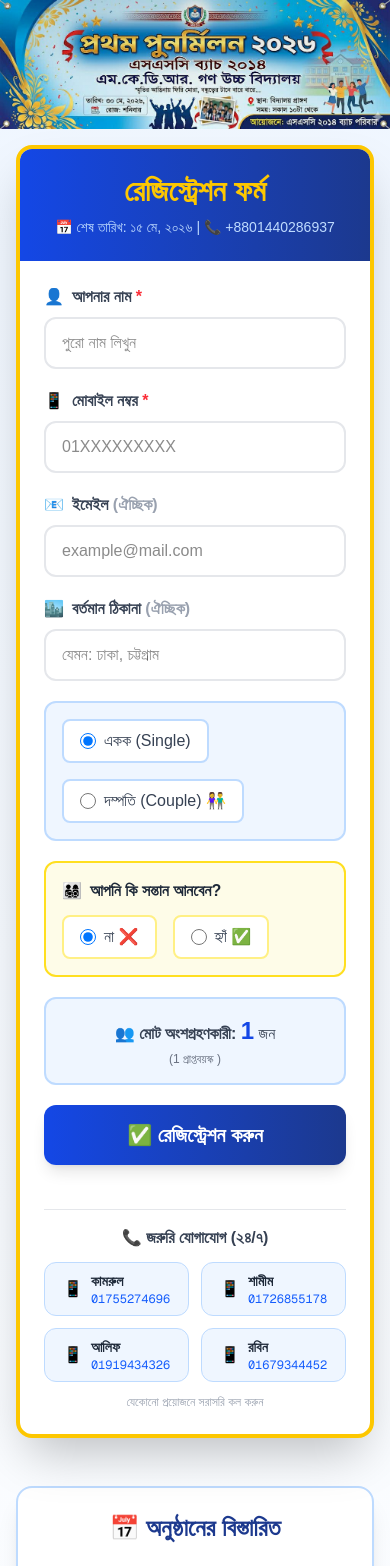
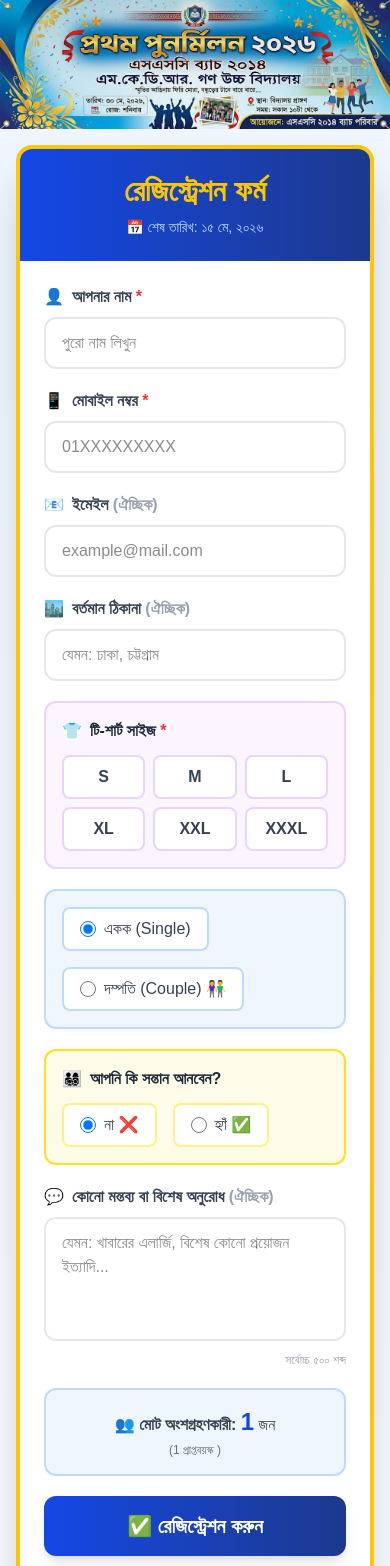
Before and after one commit to mdsaddamvol/ssc-2014-batch-reunion, a Next.js app: page / in a window 390 px wide. Shown: the top 1566 px of the page. Built offline with nearby package versions, Linux system fonts and the light colour scheme; no server answers.

Commit message:
added two more filed

```diff
--- a/src/app/action.ts
+++ b/src/app/action.ts
@@ -10,7 +10,7 @@ let client: MongoClient;
 let clientPromise: Promise<MongoClient>;
 
 if (process.env.NODE_ENV === "development") {
-	const globalWithMongo = global as typeof globalThis & {
+	let globalWithMongo = global as typeof globalThis & {
 		_mongoClientPromise?: Promise<MongoClient>;
 	};
 	if (!globalWithMongo._mongoClientPromise) {
@@ -35,6 +35,8 @@ export async function saveRegistration(formData: FormData) {
 		const maritalStatus = formData.get("maritalStatus")?.toString() as
 			| "single"
 			| "couple";
+		const tShirtSize = formData.get("tShirtSize")?.toString().trim();
+		const comment = formData.get("comment")?.toString().trim() || null;
 		const hasKids = formData.get("hasKids")?.toString() === "yes";
 
 		const kidsUnder4 = hasKids
@@ -49,20 +51,20 @@ export async function saveRegistration(formData: FormData) {
 		);
 
 		// Validation
-		if (!name || !phone || !maritalStatus) {
+		if (!name || !phone || !maritalStatus || !tShirtSize) {
 			return {
 				success: false,
-				error: "নাম, ফোন এবং বৈবাহিক অবস্থা অবশ্যই দিতে হবে",
+				error: "নাম, ফোন, বৈবাহিক অবস্থা এবং টি-শার্ট সাইজ অবশ্যই দিতে হবে",
 			};
 		}
 
 		// Deadline check
 		const today = new Date();
-		const deadline = new Date("2026-05-30T23:59:59");
+		const deadline = new Date("2026-05-15T23:59:59");
 		if (today > deadline) {
 			return {
 				success: false,
-				error: "রেজিস্ট্রেশন শেষ তারিখ ৩০ মে অতিক্রম হয়েছে",
+				error: "রেজিস্ট্রেশন শেষ তারিখ ১৫ মে অতিক্রম হয়েছে",
 			};
 		}
 
@@ -72,6 +74,8 @@ export async function saveRegistration(formData: FormData) {
 			email,
 			currentCity,
 			maritalStatus,
+			tShirtSize,
+			comment,
 			hasKids,
 			kids: hasKids
 				? {
--- a/src/app/page.tsx
+++ b/src/app/page.tsx
@@ -14,9 +14,11 @@ export default function ReunionPage() {
 	const [maritalStatus, setMaritalStatus] = useState<"single" | "couple">(
 		"single",
 	);
-	const [hasKids, setHasKids] = useState<"yes" | "no">("no"); // 👈 New state
+	const [hasKids, setHasKids] = useState<"yes" | "no">("no");
 	const [kidsUnder4, setKidsUnder4] = useState(0);
 	const [kidsOver4, setKidsOver4] = useState(0);
+	const [tShirtSize, setTShirtSize] = useState(""); // 👕 New state
+	const [comment, setComment] = useState(""); // 💬 New state
 
 	// Auto-calculate totals
 	const adultsCount = maritalStatus === "couple" ? 2 : 1;
@@ -32,6 +34,8 @@ export default function ReunionPage() {
 		formData.set("kidsUnder4", hasKids === "yes" ? kidsUnder4.toString() : "0");
 		formData.set("kidsOver4", hasKids === "yes" ? kidsOver4.toString() : "0");
 		formData.set("totalAttendees", totalAttendees.toString());
+		formData.set("tShirtSize", tShirtSize); // 👕 Add T-shirt size
+		formData.set("comment", comment); // 💬 Add comment
 
 		const result = await saveRegistration(formData);
 
@@ -53,8 +57,10 @@ export default function ReunionPage() {
 		}
 	};
 
-	const contactNumber = "+8801440286937";
 	const deadline = "১৫ মে, ২০২৬";
+
+	// T-shirt size options
+	const tShirtSizes = ["S", "M", "L", "XL", "XXL", "XXXL"];
 
 	return (
 		<div className='min-h-screen bg-gradient-to-b from-blue-50 to-white'>
@@ -81,9 +87,7 @@ export default function ReunionPage() {
 						<h3 className='text-3xl font-bold text-yellow-400 mb-2'>
 							রেজিস্ট্রেশন ফর্ম
 						</h3>
-						<p className='text-blue-200 text-sm'>
-							📅 শেষ তারিখ: {deadline} | 📞 {contactNumber}
-						</p>
+						<p className='text-blue-200 text-sm'>📅 শেষ তারিখ: {deadline}</p>
 					</div>
 
 					{/* Form Body */}
@@ -165,6 +169,36 @@ export default function ReunionPage() {
 											placeholder='যেমন: ঢাকা, চট্টগ্রাম'
 											className='w-full px-4 py-3 border-2 border-gray-200 rounded-xl focus:border-blue-500 focus:outline-none transition'
 										/>
+									</div>
+								</div>
+
+								{/* 👕 T-Shirt Size Selector */}
+								<div className='bg-purple-50 p-4 rounded-xl border-2 border-purple-200'>
+									<label className='block text-gray-800 font-bold mb-3'>
+										<span className='mr-2'>👕</span>টি-শার্ট সাইজ{" "}
+										<span className='text-red-500'>*</span>
+									</label>
+									<div className='grid grid-cols-3 sm:grid-cols-6 gap-2'>
+										{tShirtSizes.map((size) => (
+											<label
+												key={size}
+												className={`flex items-center justify-center cursor-pointer px-3 py-2 rounded-lg border-2 transition font-semibold ${
+													tShirtSize === size
+														? "bg-purple-600 text-white border-purple-600"
+														: "bg-white text-gray-700 border-purple-200 hover:border-purple-400"
+												}`}
+											>
+												<input
+													type='radio'
+													name='tShirtSize'
+													value={size}
+													checked={tShirtSize === size}
+													onChange={(e) => setTShirtSize(e.target.value)}
+													className='sr-only'
+												/>
+												{size}
+											</label>
+										))}
 									</div>
 								</div>
 
@@ -297,6 +331,25 @@ export default function ReunionPage() {
 									</div>
 								)}
 
+								{/* 💬 Comment Field */}
+								<div>
+									<label className='block text-gray-700 font-semibold mb-2'>
+										<span className='mr-2'>💬</span>কোনো মন্তব্য বা বিশেষ অনুরোধ{" "}
+										<span className='text-gray-400'>(ঐচ্ছিক)</span>
+									</label>
+									<textarea
+										name='comment'
+										rows={4}
+										placeholder='যেমন: খাবারের এলার্জি, বিশেষ কোনো প্রয়োজন ইত্যাদি...'
+										value={comment}
+										onChange={(e) => setComment(e.target.value)}
+										className='w-full px-4 py-3 border-2 border-gray-200 rounded-xl focus:border-blue-500 focus:outline-none transition resize-none'
+									/>
+									<p className='text-xs text-gray-400 mt-1 text-right'>
+										সর্বোচ্চ ৫০০ শব্দ
+									</p>
+								</div>
+
 								{/* Live Total Preview (Always Visible) */}
 								<div className='bg-blue-50 rounded-xl p-4 border-2 border-blue-200'>
 									<p className='text-center text-gray-700'>
@@ -329,6 +382,8 @@ export default function ReunionPage() {
 									name='kidsOver4'
 									value={hasKids === "yes" ? kidsOver4 : 0}
 								/>
+								<input type='hidden' name='tShirtSize' value={tShirtSize} />
+								<input type='hidden' name='comment' value={comment} />
 								<input
 									type='hidden'
 									name='totalAttendees'
@@ -351,7 +406,7 @@ export default function ReunionPage() {
 									)}
 								</button>
 
-								{/* 📞 Emergency Contacts - Updated Section */}
+								{/* 📞 Emergency Contacts */}
 								<div className='mt-6 pt-4 border-t border-gray-200'>
 									<p className='text-center text-gray-700 font-semibold mb-3'>
 										📞 জরুরি যোগাযোগ (২৪/৭)
@@ -432,7 +487,7 @@ export default function ReunionPage() {
 				</div>
 			</section>
 
-			{/* 📅 Event Details (Same as before) */}
+			{/* 📅 Event Details */}
 			<section className='max-w-4xl mx-auto px-4 pb-12'>
 				<div className='bg-white rounded-2xl shadow-xl p-6 md:p-8 border-2 border-blue-200'>
 					<h3 className='text-2xl font-bold text-center text-blue-900 mb-6'>
```
